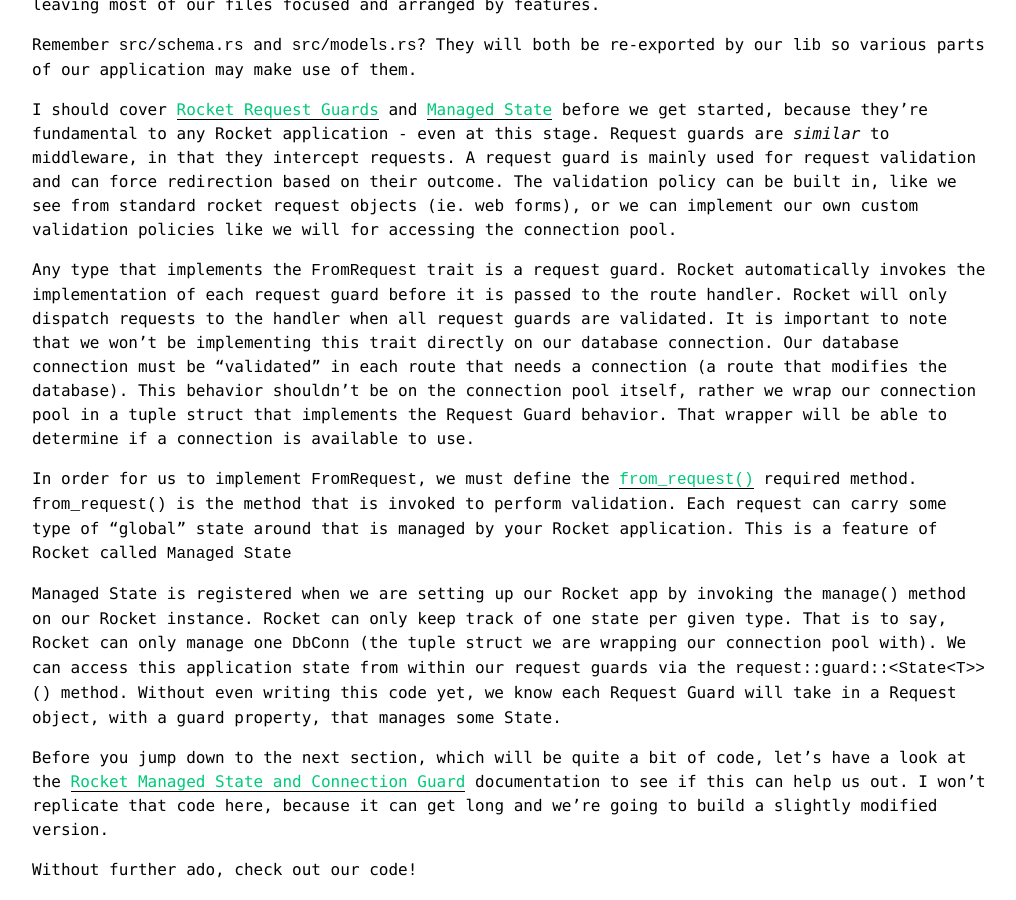
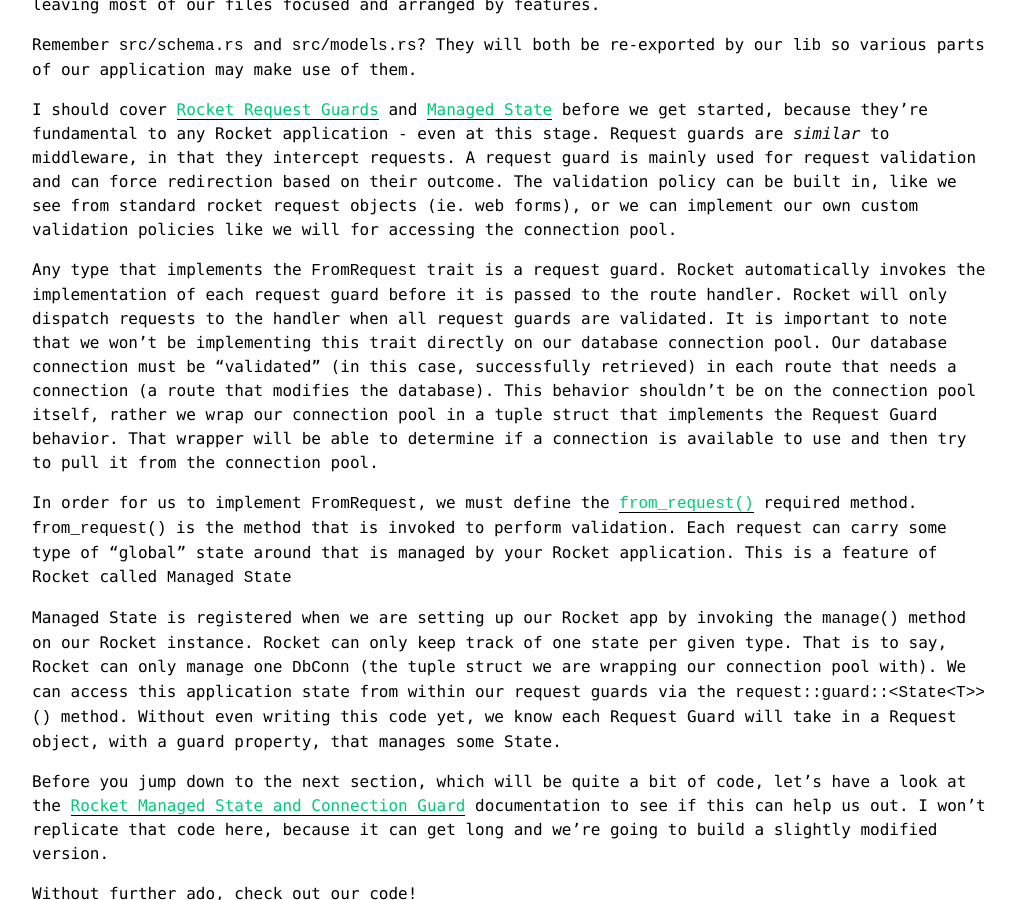
Before and after one commit to notryanb/notryanb.github.io, a Jekyll site: the page built from _posts/2017-10-06-rust-blog-series-2.md, in a window 1280 px wide and 900 px high, scrolled down 5888 px. Shown: the whole window, without its empty margins (128-1144 px from the left). Built offline with Jekyll 4.4.1, drawn with Linux system fonts in a browser that asks for light colours; some of the changed text lies outside the part shown.

Commit message:
update end of request guard verbiage

```diff
--- a/_posts/2017-10-06-rust-blog-series-2.md
+++ b/_posts/2017-10-06-rust-blog-series-2.md
@@ -302,11 +302,13 @@
 Rocket automatically invokes the implementation of each request guard
 before it is passed to the route handler.
 Rocket will only dispatch requests to the handler when all request guards are validated.
-It is important to note that we won't be implementing this trait directly on our database connection.
-Our database connection must be "validated" in each route that needs a connection (a route that modifies the database).
+It is important to note that we won't be implementing this trait directly on our database connection pool.
+Our database connection must be "validated" (in this case, successfully retrieved)
+in each route that needs a connection (a route that modifies the database).
 This behavior shouldn't be on the connection pool itself,
 rather we wrap our connection pool in a tuple struct that implements the Request Guard behavior.
-That wrapper will be able to determine if a connection is available to use.
+That wrapper will be able to determine if a connection is available to use
+and then try to pull it from the connection pool.
 
 In order for us to implement `FromRequest`,
 we must define the [`from_request()`] required method.
```
Also changed, not shown: other parts of _posts/2017-10-06-rust-blog-series-2.md (+1 -1 lines).
